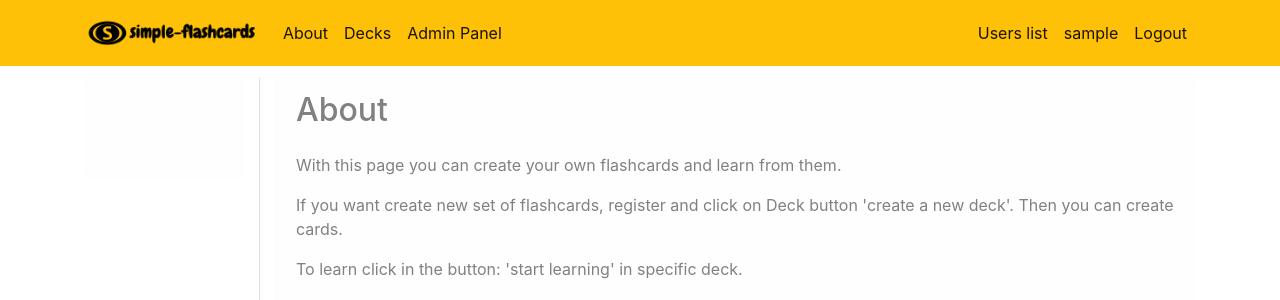
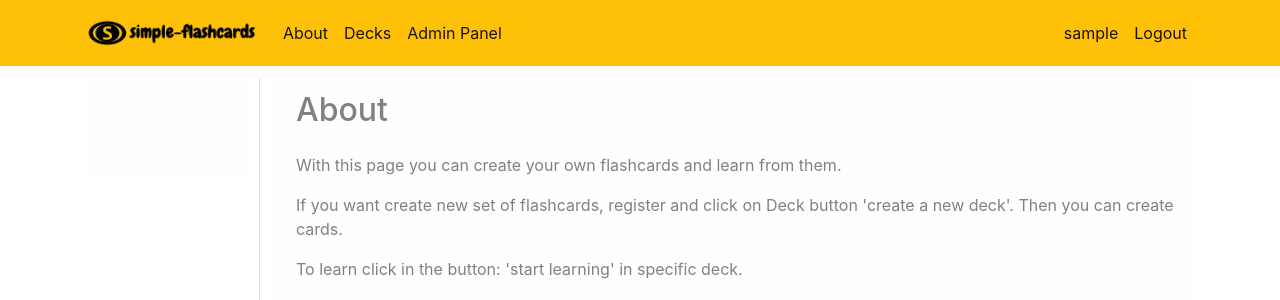
Before and after one commit to eRafaell/simple-flashcards, a Django app: page /about/ in a window 1280 px wide. Shown: the top 300 px of the page. Run offline with Django 3.2, Linux system fonts and the light colour scheme; the visitor is signed in with stand-in values (Sample User, id 1); data that the repository does not hold is empty; some libraries are stand-ins or nearby versions.

Commit message:
delete user_list from navbar

```diff
--- a/templates/navbar.html
+++ b/templates/navbar.html
@@ -27,11 +27,6 @@
       {% if user.is_authenticated %}
 
       <ul class="navbar-nav mt-2 mt-lg-0 ml-auto">
-        {% if user.is_superuser %}
-            <li class="nav-item active">
-              <a class="nav-link ml-auto" href="{% url 'users_list' %}">Users list<span class="sr-only">(current)</span></a>
-            </li>
-          {% endif %}
         {% if request.user == user %}
         <li class="nav-item active ">
           <a class="nav-link ml-auto" href="{% url 'profile' user.username %}">{{ user.username }}<span class="sr-only">(current)</span></a>
```
